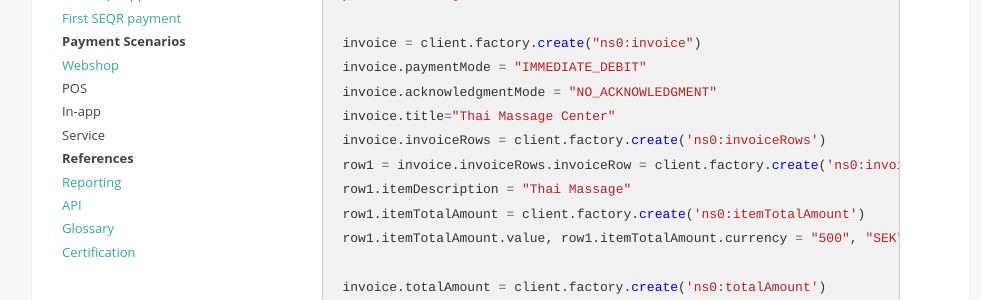
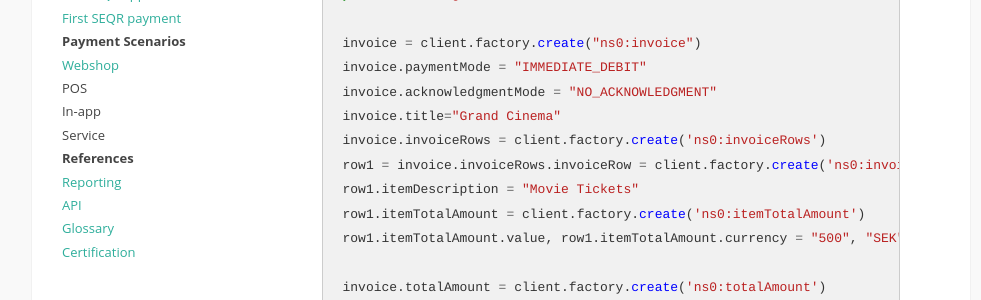
Before and after one commit to SeamlessDistribution/SeamlessDistribution.github.io, a Jekyll site: the page built from merchant/payment/python-script.md, in a window 1280 px wide and 900 px high, scrolled down 527 px. Shown: the part 151-451 px from the top of the window, without its empty margins (139-1120 px from the left). Built offline with Jekyll 4.4.1, drawn with Linux system fonts in a browser that asks for light colours.

Commit message:
- changed Thai Massage to Movie Tickets, people think it is provoking!

```diff
--- a/_includes/payment.py
+++ b/_includes/payment.py
@@ -23,10 +23,10 @@ print "Creating the invoice..."
 invoice = client.factory.create("ns0:invoice")
 invoice.paymentMode = "IMMEDIATE_DEBIT"
 invoice.acknowledgmentMode = "NO_ACKNOWLEDGMENT"
-invoice.title="Thai Massage Center"
+invoice.title="Grand Cinema"
 invoice.invoiceRows = client.factory.create('ns0:invoiceRows')
 row1 = invoice.invoiceRows.invoiceRow = client.factory.create('ns0:invoiceRow')
-row1.itemDescription = "Thai Massage"
+row1.itemDescription = "Movie Tickets"
 row1.itemTotalAmount = client.factory.create('ns0:itemTotalAmount')
 row1.itemTotalAmount.value, row1.itemTotalAmount.currency = "500", "SEK"
 
```
Also changed, not shown: merchant/payment/index.md (+1 -1 lines).
